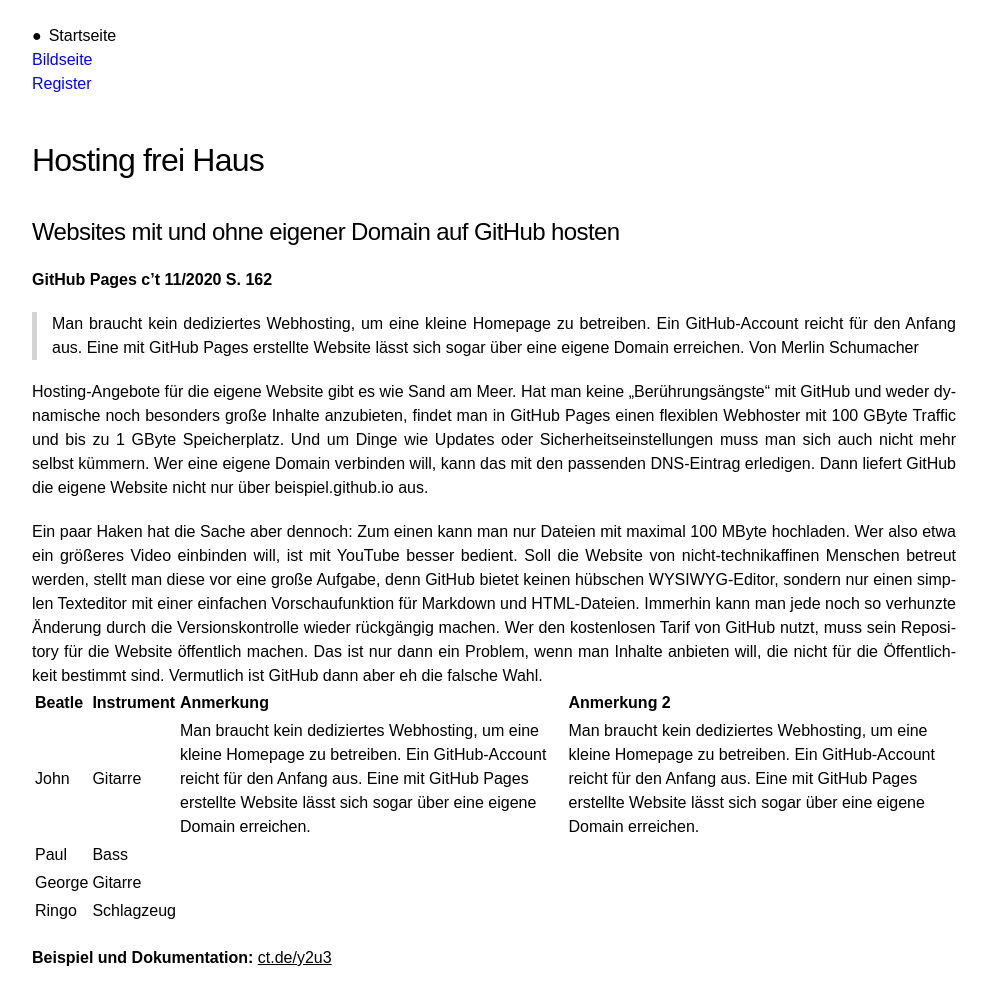
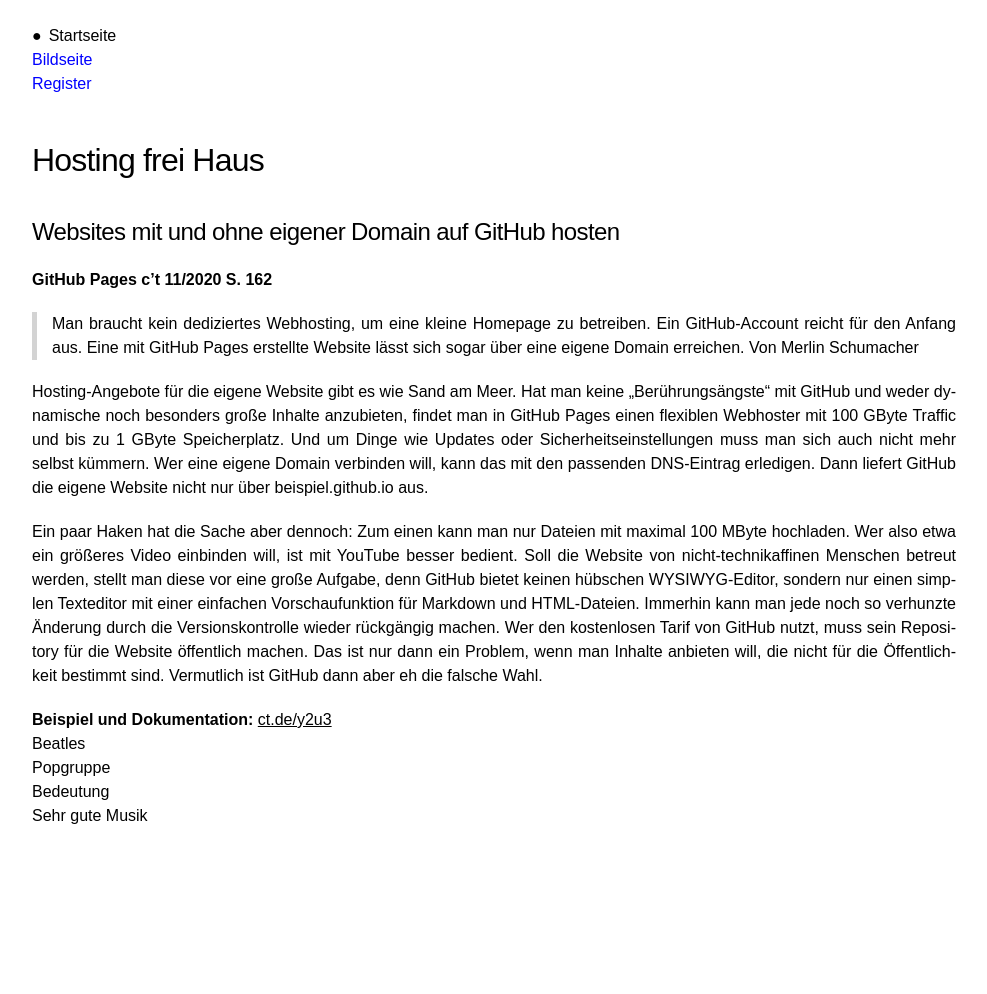
Before and after one commit to webuser-ralf/webuser-ralf.github.io, a Jekyll site: the page built from index.md, in a window 1280 px wide. Shown: the whole page, without its empty margins (146-1133 px from the left). Built offline with Jekyll 4.4.1, drawn with Linux system fonts in a browser that asks for light colours; our own code applies the rules of GitHub Pages for plain Markdown files; after the commit the page ends 948 px from its top, so only the background shows below that.

Commit message:
Update index.md

```diff
--- a/index.md
+++ b/index.md
@@ -14,18 +14,13 @@
 
 Ein paar Haken hat die Sache aber dennoch: Zum einen kann man nur Dateien mit maximal 100 MByte hochladen. Wer also etwa ein größeres Video einbinden will, ist mit YouTube besser bedient. Soll die Website von nicht-technikaffinen Menschen betreut werden, stellt man diese vor eine große Aufgabe, denn GitHub bietet keinen hübschen WYSIWYG-­Editor, sondern nur einen simplen Texteditor mit einer einfachen Vorschaufunktion für Markdown und HTML-Dateien. Immerhin kann man jede noch so verhunzte Änderung durch die Versionskontrolle wieder rückgängig machen. Wer den kostenlosen Tarif von GitHub nutzt, muss sein Repository für die Website öffentlich machen. Das ist nur dann ein Problem, wenn man Inhalte anbieten will, die nicht für die Öffentlichkeit bestimmt sind. Vermutlich ist GitHub dann aber eh die falsche Wahl.
 
+**Beispiel und Dokumentation:** [ct.de/y2u3][1]
 
+Beatles
+:     Popgruppe
 
-| Beatle  | Instrument  | Anmerkung | Anmerkung 2 |
-| :------ | :---------- | :-------- | :---------- |
-| John  | Gitarre | Man braucht kein dediziertes Webhosting, um eine kleine Homepage zu betreiben. Ein GitHub-Account reicht für den Anfang aus. Eine mit GitHub Pages erstellte Website lässt sich sogar über eine eigene Domain erreichen. | Man braucht kein dediziertes Webhosting, um eine kleine Homepage zu betreiben. Ein GitHub-Account reicht für den Anfang aus. Eine mit GitHub Pages erstellte Website lässt sich sogar über eine eigene Domain erreichen. |
-| Paul  | Bass  | | |
-| George  | Gitarre | | |
-| Ringo | Schlagzeug  | | |
-
-
-
-**Beispiel und Dokumentation:** [ct.de/y2u3][1]
+Bedeutung
+:     Sehr gute Musik
 
 
 [1]:  https://www.heise.de/select/ct/2020/11/softlinks/y2u3?wt_mc=pred.red.ct.ct112020.162.softlink.softlink
```
